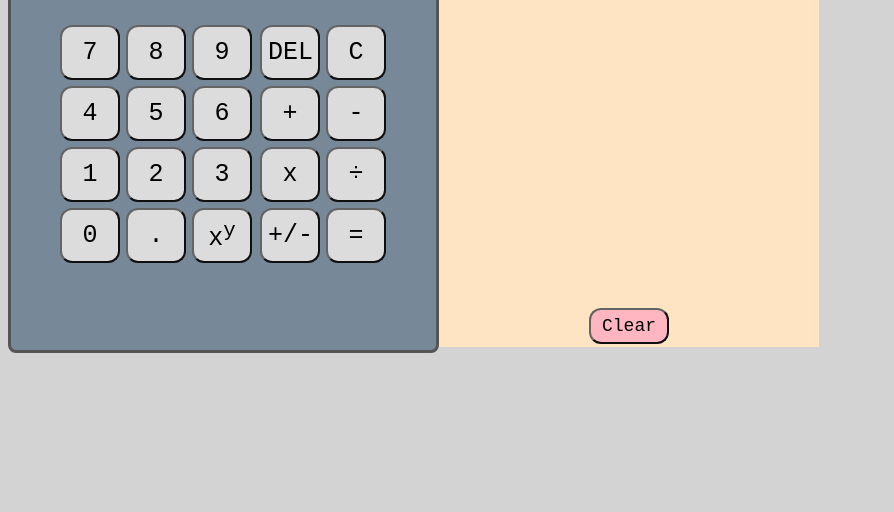
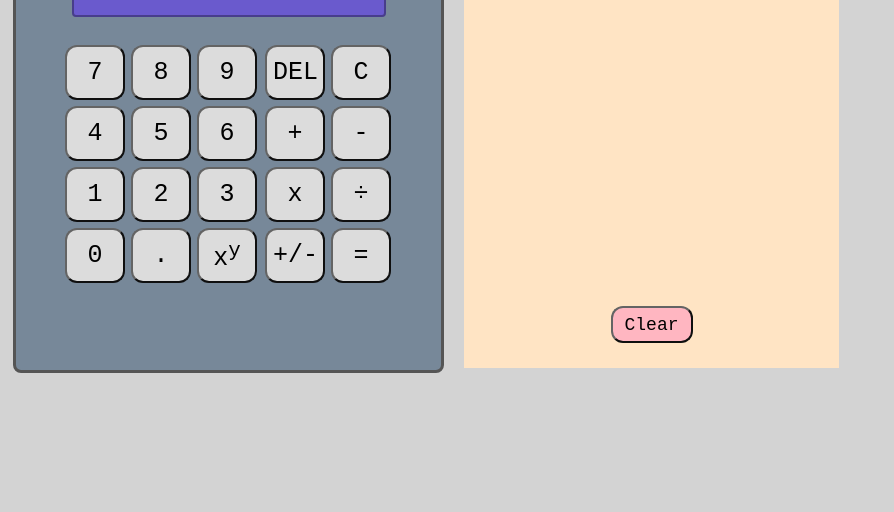
Before and after one commit to inflammable252-bit/calculator, a plain HTML site: page index.html in a window 1280 px wide. Shown: the part 288-800 px from the top of the page, without its empty margins (0-894 px from the left). Drawn offline with Linux system fonts and the light colour scheme.

Commit message:
Update to log sizing, CSS adjustments The item limit of the log has been increased from 10 to 15. Max width of log window is now based on content. Margins and element sizes tweaked.

```diff
--- a/script.js
+++ b/script.js
@@ -31,7 +31,7 @@ function addToLog() {
     listItem.textContent = `${aPrevious}${opPrevious}${bPrevious} = ${a}`
     logList.appendChild(listItem)
     listItems = document.querySelectorAll(".log-list li")
-    if (listItems.length > 10) {
+    if (listItems.length > 15) {
     logList.removeChild(listItems[0])
     }
 }
--- a/style.css
+++ b/style.css
@@ -11,7 +11,7 @@ body {
 }
 
 #bindings {
-    margin: 15px;
+    margin: 20px;
     padding: 0px;
     list-style-type: none;
 }
@@ -25,6 +25,7 @@ body {
 div.calc {
     width: 425px;
     height: 525px;
+    margin: 10px 5px;
     border-radius: 8px;
     border: solid, rgb(085,085,085);
     background-color:lightslategray;
@@ -107,10 +108,14 @@ button {
 
 
 div.log {
-    width: 350px;
-    height: 525px;
+    padding: 0 15px;
+    margin: 15px;
+    min-width: 345px;
+    max-width: fit-content;
+    min-height: 500px;
+    font-size: 18px;
     background-color: bisque;
-    padding: 0 15px;
+    text-wrap: stable;
     display: flex;
     flex-direction: column;
     justify-content: space-between;
@@ -121,16 +126,10 @@ div.log-top {
     flex-direction: column;
 }
 
-div.log button {
-    height: 30px;
-    width: 64px;
-    font-size: 14px;
-    background-color:beige;
-}
-
 #clear-log {
-    width: 80px;
-    height: 36px;
+    margin: 10px 0px 25px;
+    width: 82px;
+    height: 37px;
     font-size: 18px;
     background-color:lightpink;
     align-self: center;
```
